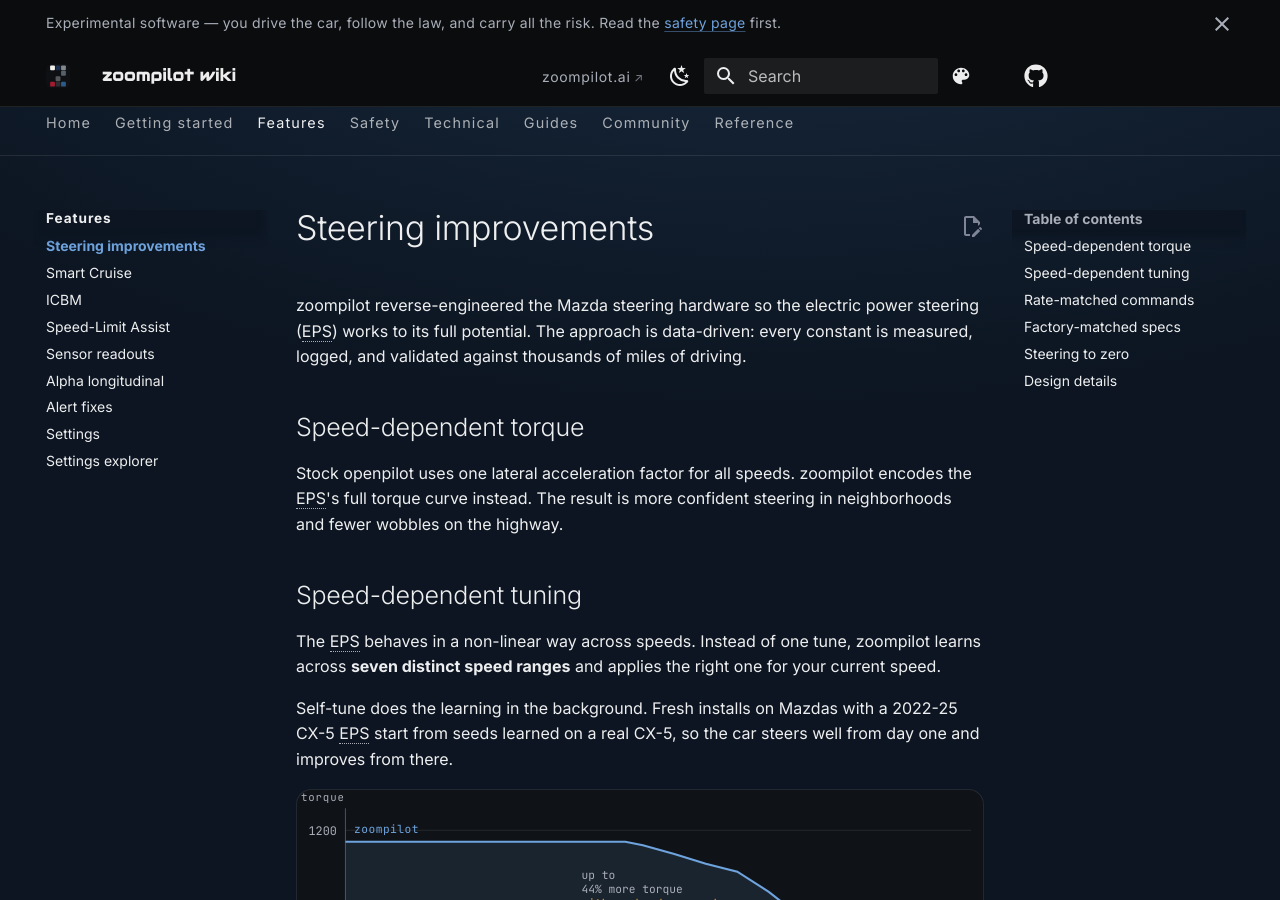
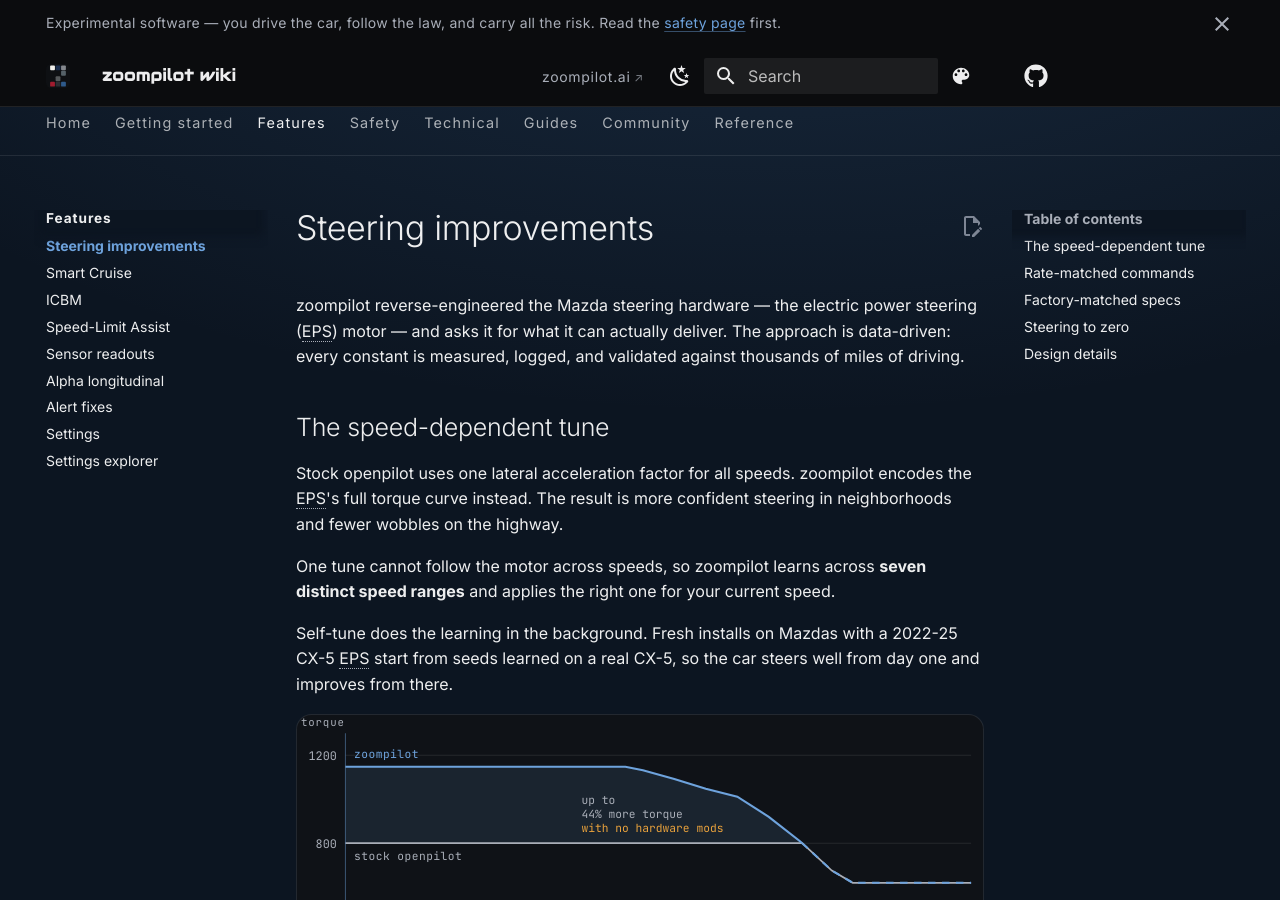
Before and after one commit to mzdnick/zoompilot-wiki, an MkDocs documentation site: the page built from docs/features/steering.md, in a window 1280 px wide and 900 px high. Built offline with MkDocs 1.6.1 and Material for MkDocs 9.7.7, drawn with Linux system fonts in a browser that asks for light colours; comment, search, counter and statistics services are not loaded.

Commit message:
Steering: one speed-dependent story, measured opener

```diff
--- a/docs/features/steering.md
+++ b/docs/features/steering.md
@@ -5,22 +5,20 @@
 
 # Steering improvements
 
-zoompilot reverse-engineered the Mazda steering hardware so the electric
-power steering (EPS) works to its full potential. The approach is
-data-driven: every constant is measured, logged, and validated against
-thousands of miles of driving.
+zoompilot reverse-engineered the Mazda steering hardware — the electric
+power steering (EPS) motor — and asks it for what it can actually
+deliver. The approach is data-driven: every constant is measured, logged,
+and validated against thousands of miles of driving.
 
-## Speed-dependent torque
+## The speed-dependent tune
 
 Stock openpilot uses one lateral acceleration factor for all speeds.
 zoompilot encodes the EPS's full torque curve instead. The result is more
 confident steering in neighborhoods and fewer wobbles on the highway.
 
-## Speed-dependent tuning
-
-The EPS behaves in a non-linear way across speeds. Instead of one tune,
-zoompilot learns across **seven distinct speed ranges** and applies the
-right one for your current speed.
+One tune cannot follow the motor across speeds, so zoompilot learns
+across **seven distinct speed ranges** and applies the right one for your
+current speed.
 
 Self-tune does the learning in the background. Fresh installs on Mazdas
 with a 2022-25 CX-5 EPS start from seeds learned on a real CX-5, so the
```
